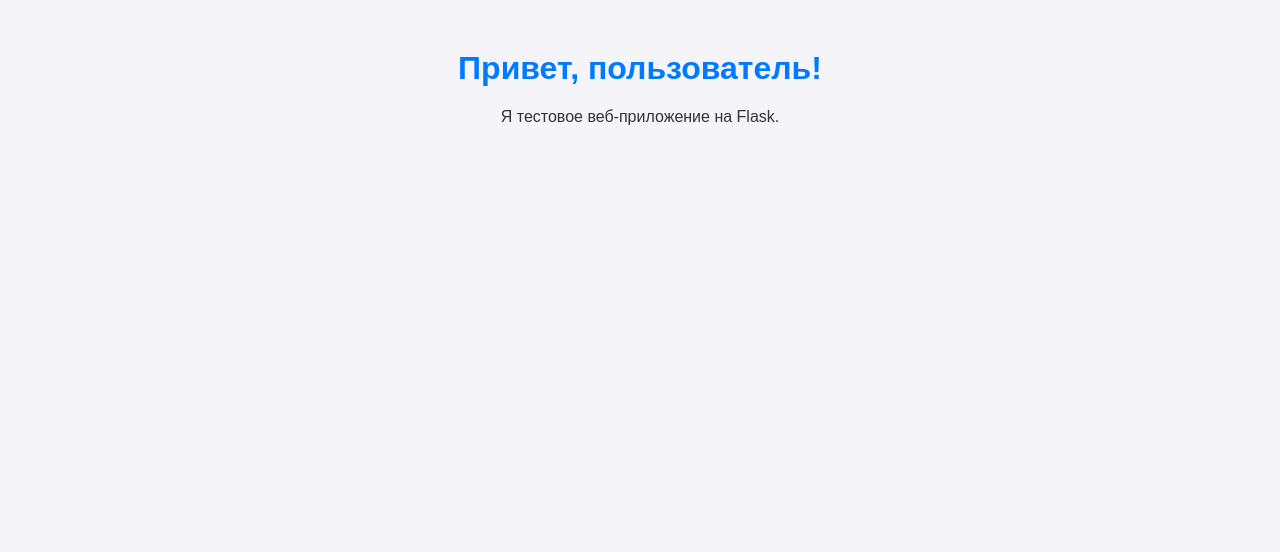
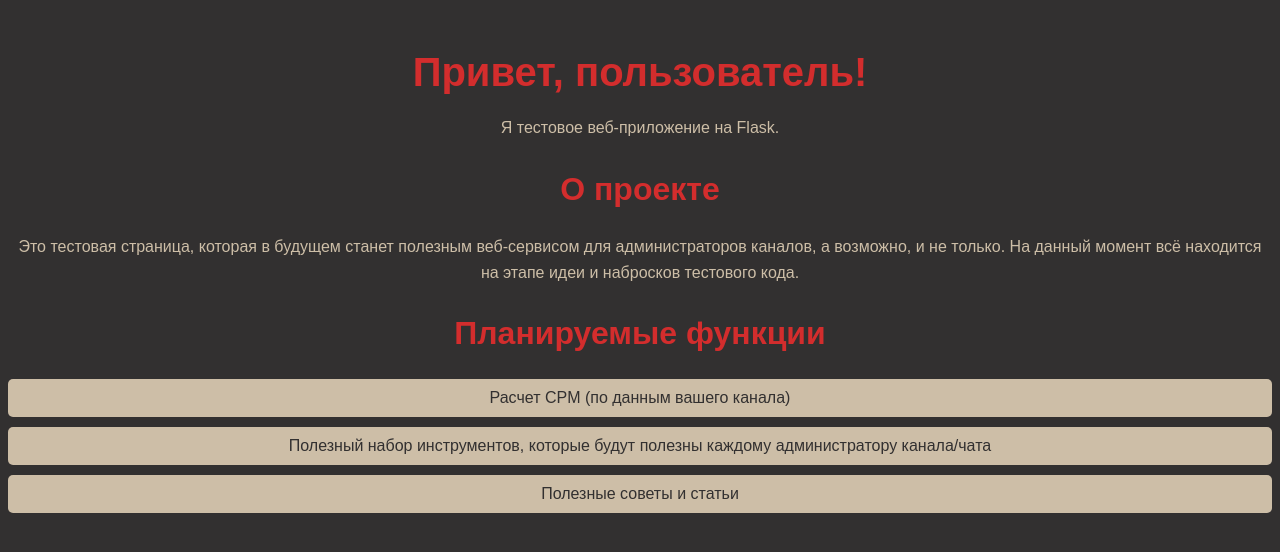
Before and after one commit to FizzFanatic/flask_app, a Flask app: page / in a window 1280 px wide. Shown: the top 552 px of the page. Run offline with Flask 3, Linux system fonts and the light colour scheme.

Commit message:
обновленный код

```diff
--- a/static/css/style.css
+++ b/static/css/style.css
@@ -1,11 +1,37 @@
 body {
     font-family: Arial, sans-serif;
-    background-color: #f4f4f9;
-    color: #333;
-    text-align: center;
-    margin-top: 50px;
+    background-color: #323030; /* Тёмный фон */
+    color: #CDBEA7; /* Светлый цвет текста */
+    text-align: center; /* Центрирование текста */
+    margin-top: 50px; /* Отступ сверху */
 }
 
 h1 {
-    color: #007BFF;
+    color: #D32D2D; /* Яркий цвет для заголовка */
+    font-size: 2.5em; /* Увеличенный размер шрифта для заголовка */
+    margin-bottom: 20px; /* Отступ снизу */
 }
+
+h2 {
+    color: #D32D2D; /* Яркий цвет для подзаголовков */
+    font-size: 2em; /* Размер шрифта для подзаголовков */
+    margin-top: 30px; /* Отступ сверху */
+}
+
+p {
+    line-height: 1.6; /* Междустрочный интервал для лучшей читаемости */
+    margin: 10px 0; /* Отступы сверху и снизу */
+}
+
+ul {
+    list-style-type: none; /* Убираем маркеры списка */
+    padding: 0; /* Убираем отступы */
+}
+
+li {
+    background-color: #CDBEA7; /* Фон для элементов списка */
+    color: #323030; /* Тёмный цвет текста в списке */
+    margin: 10px 0; /* Отступы между элементами списка */
+    padding: 10px; /* Внутренние отступы */
+    border-radius: 5px; /* Закругление углов */
+}
--- a/templates/index.html
+++ b/templates/index.html
@@ -1,13 +1,26 @@
 <!DOCTYPE html>
-<html lang="en">
+<html lang="ru">
 <head>
     <meta charset="UTF-8">
     <meta name="viewport" content="width=device-width, initial-scale=1.0">
-    <title>Flask App</title>
+    <title>Тестовое Веб-приложение</title>
     <link rel="stylesheet" href="{{ url_for('static', filename='css/style.css') }}">
 </head>
 <body>
     <h1>Привет, пользователь!</h1>
     <p>Я тестовое веб-приложение на Flask.</p>
+
+    <h2>О проекте</h2>
+    <p>
+        Это тестовая страница, которая в будущем станет полезным веб-сервисом для администраторов каналов, а возможно, и не только.
+        На данный момент всё находится на этапе идеи и набросков тестового кода.
+    </p>
+
+    <h2>Планируемые функции</h2>
+    <ul>
+        <li>Расчет CPM (по данным вашего канала)</li>
+        <li>Полезный набор инструментов, которые будут полезны каждому администратору канала/чата</li>
+        <li>Полезные советы и статьи</li>
+    </ul>
 </body>
 </html>
```
